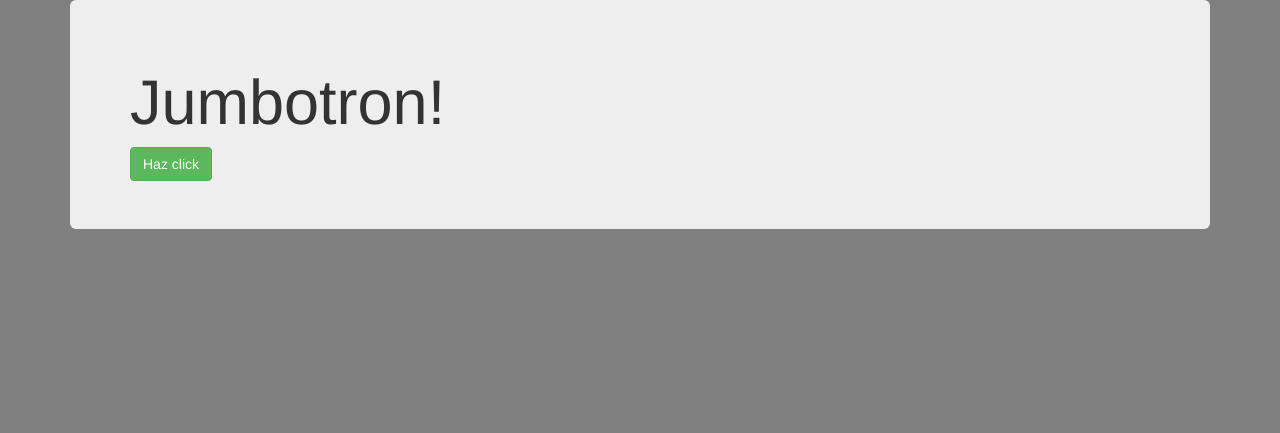
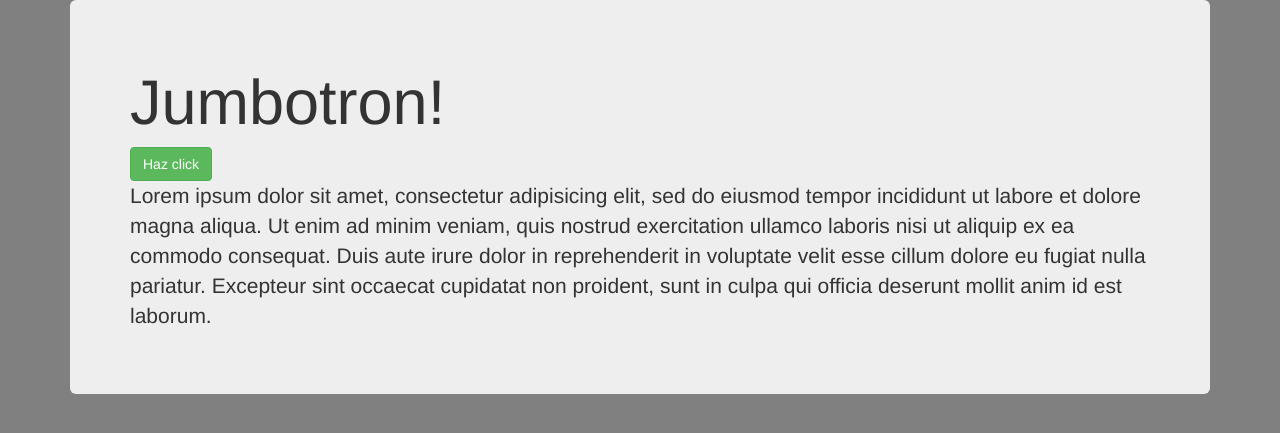
Before and after one commit to tavosinha/ahoratab, a PHP site: page / in a window 1280 px wide. Shown: the top 433 px of the page. Run offline with PHP 8.4, Linux system fonts and the light colour scheme; some libraries are stand-ins or nearby versions.

Commit message:
Prueba con repositorios remotos

```diff
--- a/index.php
+++ b/index.php
@@ -16,6 +16,14 @@
     			<div class="jumbotron">
             <h1>Jumbotron!</h1>
             <button class="btn btn-success">Haz click</button>
+            <p>
+            	Lorem ipsum dolor sit amet, consectetur adipisicing elit, sed do eiusmod
+            	tempor incididunt ut labore et dolore magna aliqua. Ut enim ad minim veniam,
+            	quis nostrud exercitation ullamco laboris nisi ut aliquip ex ea commodo
+            	consequat. Duis aute irure dolor in reprehenderit in voluptate velit esse
+            	cillum dolore eu fugiat nulla pariatur. Excepteur sint occaecat cupidatat non
+            	proident, sunt in culpa qui officia deserunt mollit anim id est laborum.
+            </p>
           </div>
   			</div>
   		</div>
```
